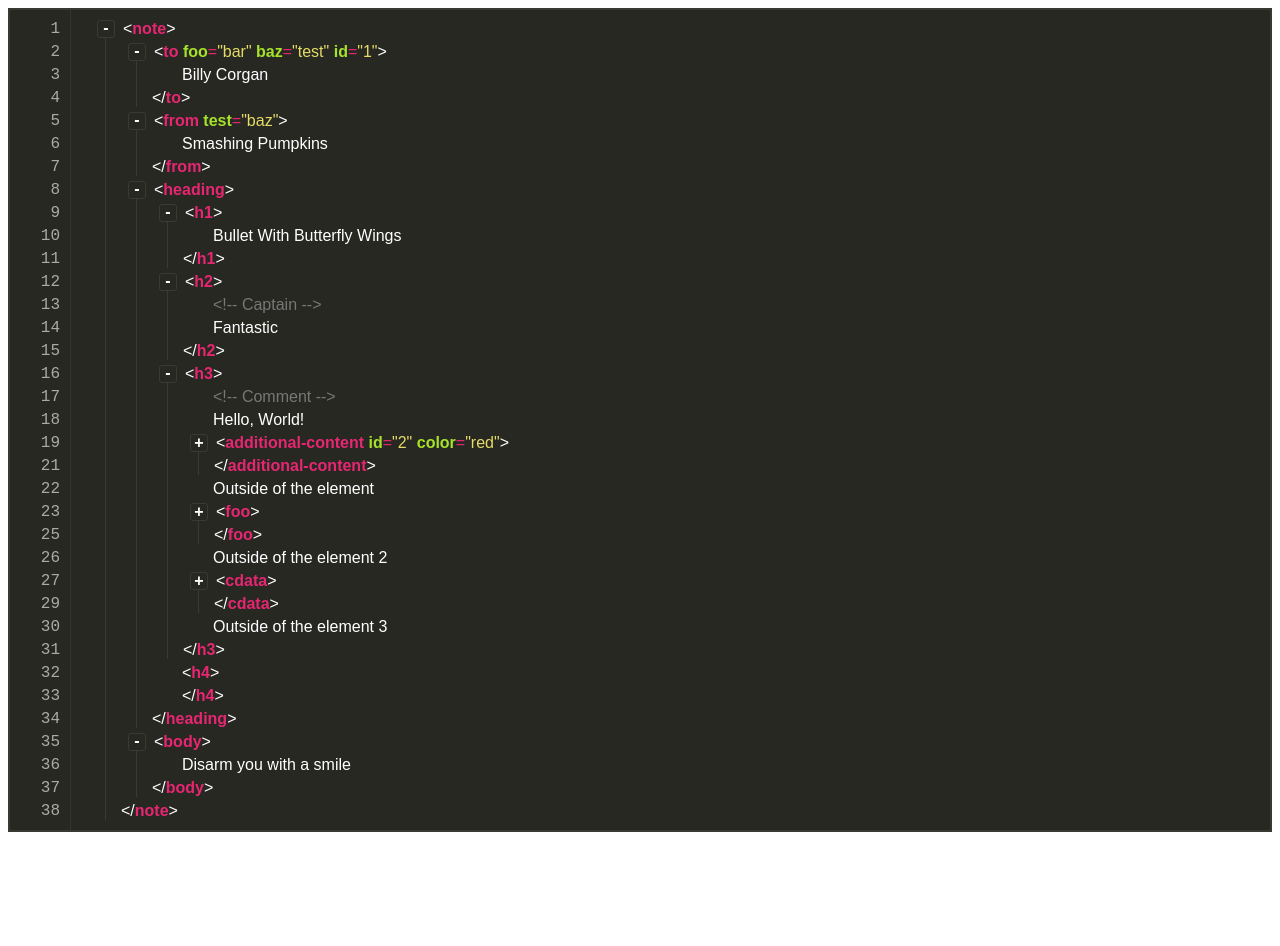
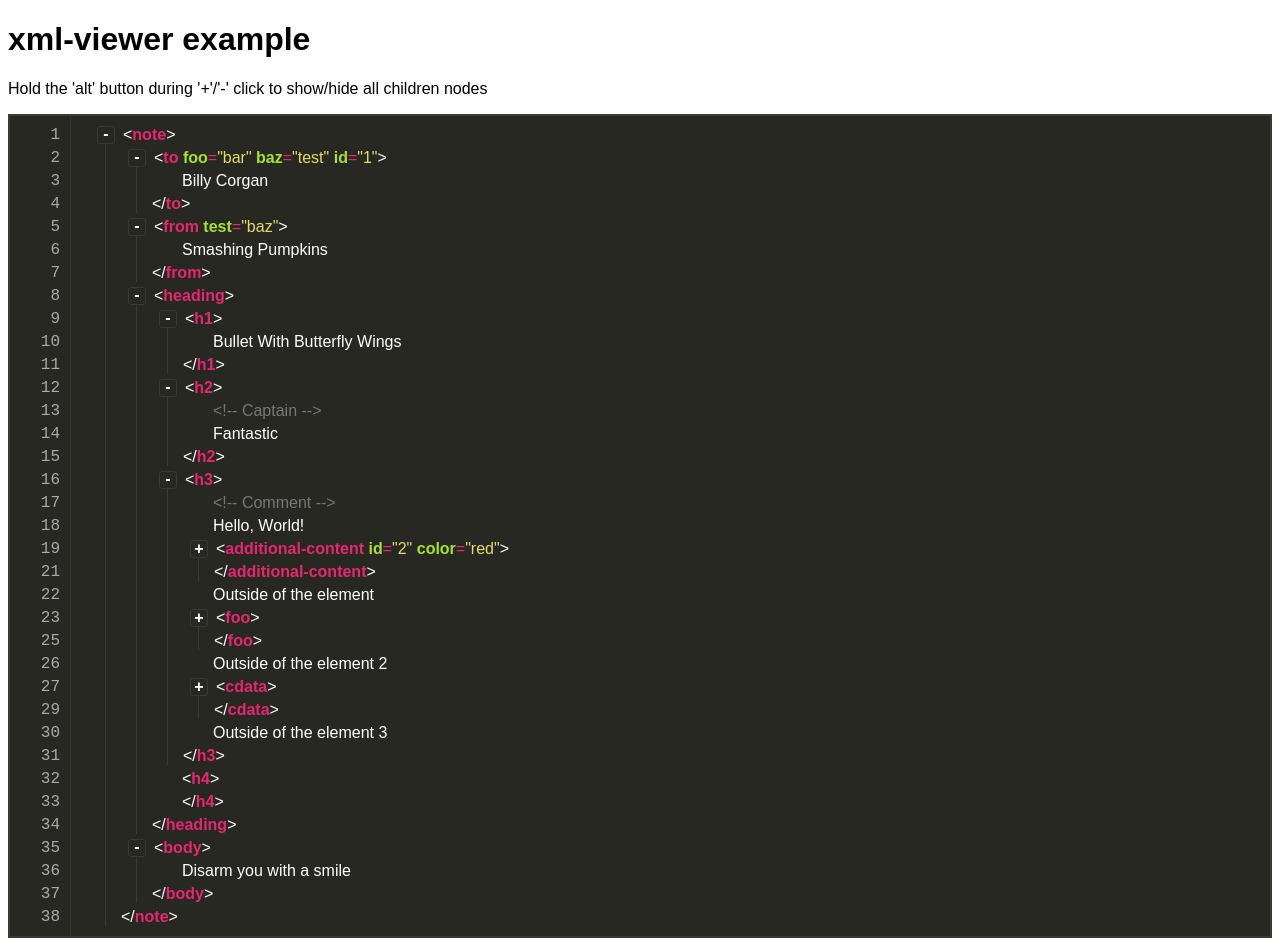
Before and after one commit to kwarc87/xml-viewer, a website: page index.html in a window 1280 px wide. Before the commit the page ends 840 px from the top, so only its background shows below. Drawn offline with Linux system fonts and the light colour scheme; files that its build step writes are made by us from their sources.

Commit message:
feat(general) npm scripts added, renamed plugin name, some example description added

```diff
--- a/index.html
+++ b/index.html
@@ -1,10 +1,10 @@
 <!DOCTYPE html>
-<html lang="en" class="no-js">
+<html>
 
 <head>
     <meta name="viewport" content="width=device-width, initial-scale=1.0">
     <meta http-equiv="Content-Type" content="text/html; charset=utf-8">
-    <meta name="description" content="XML viewer - plugin for preview XML files">
+    <meta name="description" content="xml-viewer - plugin for preview XML files">
     <meta name="author" content="Jakub Kwarciński">
 
     <!-- JS -->
@@ -12,13 +12,21 @@
 
     <!-- Custom styles -->
     <link href="dist/css/xml-viewer.min.css" media="screen" rel="stylesheet" type="text/css" >
-    <title>XML viewer</title>
+    <style>
+        body {
+            font-family: 'Arial', sans-serif;
+        }
+    </style>
+
+    <title>xml-viewer</title>
 </head>
 
 <body>
+    <h1>xml-viewer example</h1>
+    <p>Hold the 'alt' button during '+'/'-' click to show/hide all children nodes</p>
     <div class="xml-code" id="foo"></div>
     <script>
-        const xmlParser = new xmlParserPlugin('foo', 'data/example.xml', 3);
+        new xmlViewerPlugin('foo', 'data/example.xml', 3);
     </script>
 </body>
 </html>
--- a/package.json
+++ b/package.json
@@ -1,6 +1,10 @@
 {
-  "name": "XML viewer",
+  "name": "xml-viewer",
   "version": "1.0.0",
+  "scripts": {
+    "start": "grunt serve",
+    "build": "grunt build"
+  },
   "description": "Plugin for preview XML files",
   "devDependencies": {
     "grunt": "^1.0.4",
--- a/src/js/xml-viewer.js
+++ b/src/js/xml-viewer.js
@@ -1,7 +1,7 @@
 (function (global) {
     'use strict';
 
-    class xmlParserPlugin {
+    class xmlViewerPlugin {
         constructor(containerId, url, numberOfNodesToShow) {
             this.containerId = containerId;
             this.container = document.getElementById(this.containerId);
@@ -195,6 +195,6 @@
 
     }
 
-    global.xmlParserPlugin = xmlParserPlugin;
+    global.xmlViewerPlugin = xmlViewerPlugin;
 
 }(window));
```
Also changed, not shown: dist/css/xml-viewer.min.css (added), dist/js/xml-viewer.min.js (added), 1 other file.
